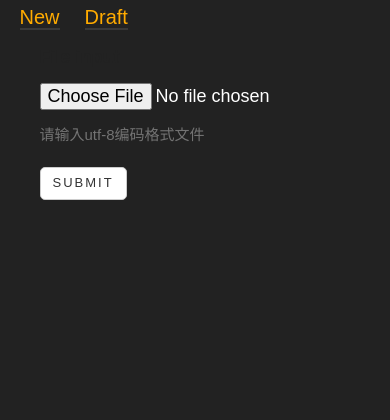
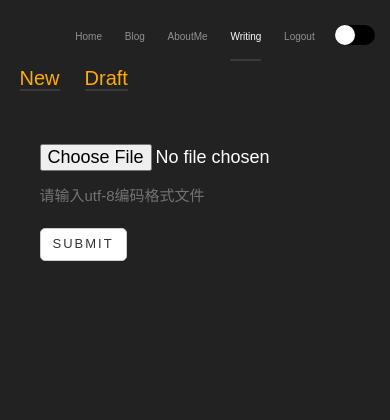
Before and after one commit to moonclearner/blog, a Django app: page /writing/ in a window 390 px wide. Shown: the top 420 px of the page. Before the commit the page ends 200 px from the top, so only its background shows below. Run offline with Django 3.2, Linux system fonts and the light colour scheme; the visitor is signed in with stand-in values (Sample User, id 1); data that the repository does not hold is empty; parts of the project's set-up code (start-up, migrations or seed data) failed here and were passed over; some libraries are stand-ins or nearby versions.

```diff
--- a/templates/blog/about_me.html
+++ b/templates/blog/about_me.html
@@ -12,6 +12,7 @@
     $("div #aboutme").addClass("fh5co-active");
 });
 </script>
+		{% include "blog/nav.html" %}
 <header id="fh5co-header" role="banner" class="fh5co-project js-fh5co-waypoint no-border" data-colorbg="#222222" data-next="yes">
   <div class="container">
     <div class="fh5co-text-wrap animate-box">
--- a/templates/blog/detail.html
+++ b/templates/blog/detail.html
@@ -12,6 +12,7 @@ $(function() {
   $("div #blog").addClass("fh5co-active");
 });
 </script>
+		{% include "blog/nav.html" %}
 <header id="fh5co-header" role="banner" class="fh5co-project js-fh5co-waypoint no-border" data-colorbg="#222222" data-next="yes">
   <div class="container">
     <div class="fh5co-text-wrap animate-box">
--- /dev/null
+++ b/templates/blog/nav.html
@@ -0,0 +1,17 @@
+<nav id="fh5co-nav" role="navigation">
+	<ul>
+		<li id="home" class="animate-box fh5co-active"><a href="{% url 'home' %}" class="transition">Home</a></li>
+		<li id="blog" class="animate-box"><a href="{% url 'blog' %}" class="transition">Blog</a></li>
+		<li id="aboutme" class="animate-box"><a href="{% url 'about_me' %}" class="transition">AboutMe</a></li>
+		{% if user.is_authenticated %}
+		<li id="writing" class="animate-box"><a href="{% url 'writing' %}" class="transition">Writing</a></li>
+		<li id="logout" class="active"><a href="{% url 'logout' %}"><span class="transition"></span>Logout</a></li>
+		{% else %}
+		<li id="login" class="active"><a href="{% url 'login' %}"><span class="transition"></span>Login</a></li>
+		{% endif %}
+
+	</ul>
+	<a class="style-toggle js-style-toggle" data-style="default" href="#">
+		<span class="fh5co-circle"></span>
+	</a>
+</nav>
--- a/templates/blog/writing.html
+++ b/templates/blog/writing.html
@@ -20,6 +20,8 @@ $(function() {
 	$("div #writing").addClass("fh5co-active");
 });
 </script>
+		{% include "blog/nav.html" %}
+
 <div class="writing_body">
 	<div class="writing_choice">
 		<ul>
```
Also changed, not shown: templates/blog/index.html (+1 -18 lines), templates/blog/templateblog.html (+16 -0 lines).
